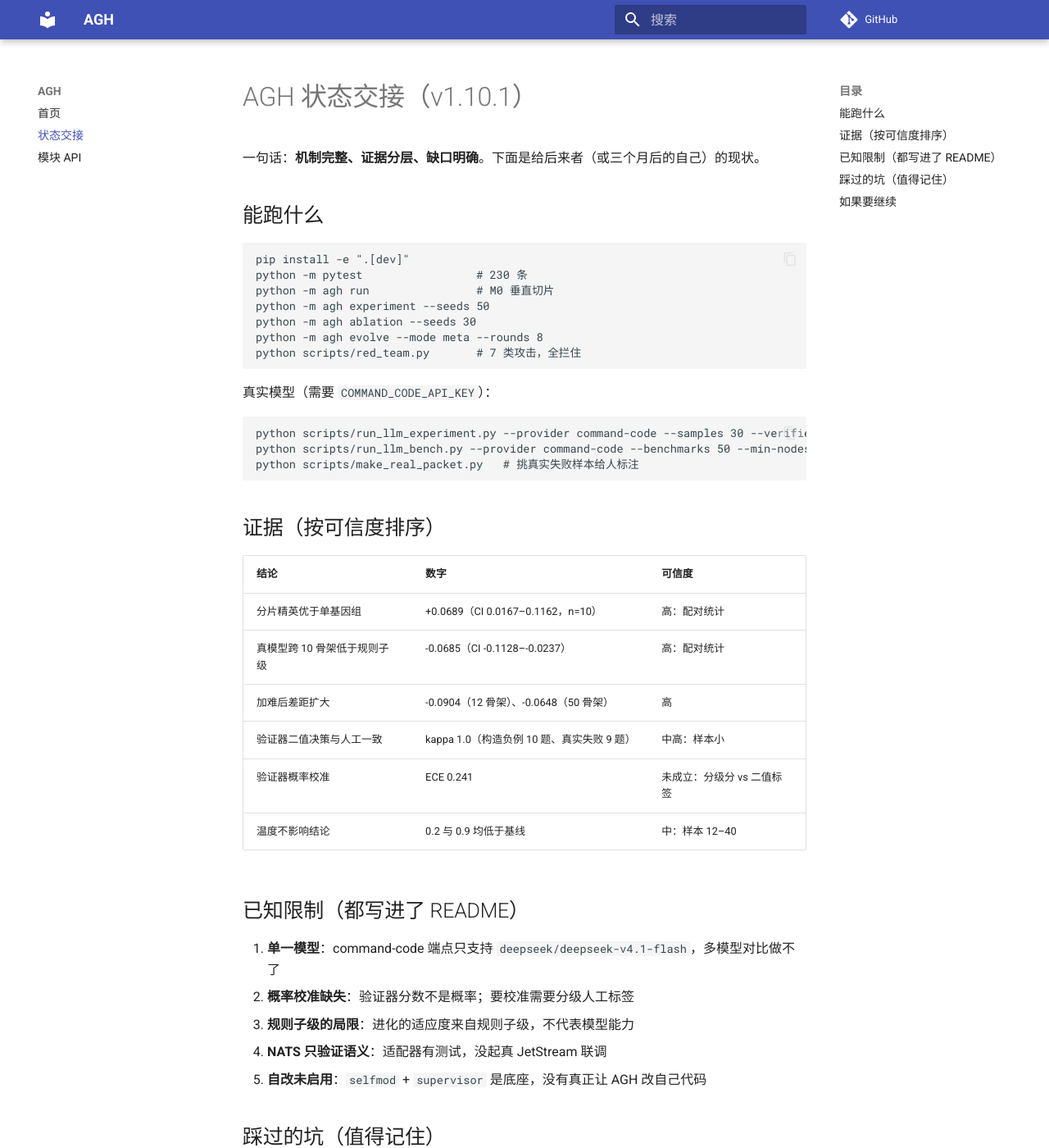
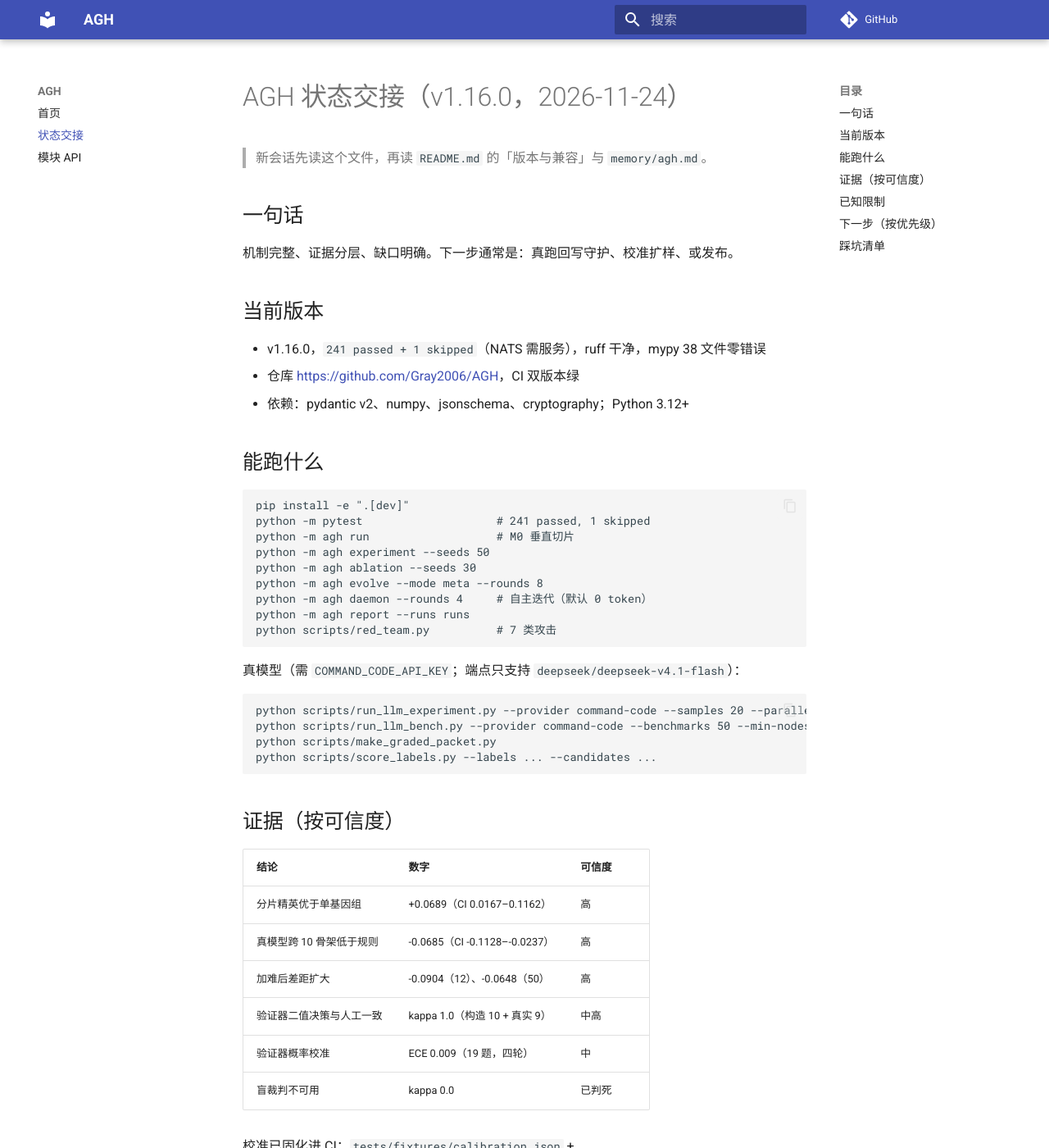
Before and after one commit to Gray2006/AGH, an MkDocs documentation site: the page built from docs/STATUS.md, in a window 1280 px wide and 1400 px high. Shown: the whole window at 82% size. Built offline with MkDocs 1.6.1 and Material for MkDocs 9.7.7, drawn with Linux system fonts in a browser that asks for light colours; comment, search, counter and statistics services are not loaded; some of the changed text lies outside the part shown.

Commit message:
docs: refresh handoff for v1.16.0

````diff
--- a/docs/STATUS.md
+++ b/docs/STATUS.md
@@ -1,59 +1,76 @@
-# AGH 状态交接（v1.10.1）
+# AGH 状态交接（v1.16.0，2026-11-24）
 
-一句话：**机制完整、证据分层、缺口明确**。下面是给后来者（或三个月后的自己）的现状。
+> 新会话先读这个文件，再读 `README.md` 的「版本与兼容」与 `memory/agh.md`。
+
+## 一句话
+
+机制完整、证据分层、缺口明确。下一步通常是：真跑回写守护、校准扩样、或发布。
+
+## 当前版本
+
+- v1.16.0，`241 passed + 1 skipped`（NATS 需服务），ruff 干净，mypy 38 文件零错误
+- 仓库 <https://github.com/Gray2006/AGH>，CI 双版本绿
+- 依赖：pydantic v2、numpy、jsonschema、cryptography；Python 3.12+
 
 ## 能跑什么
 
 ```bash
 pip install -e ".[dev]"
-python -m pytest                 # 230 条
-python -m agh run                # M0 垂直切片
+python -m pytest                    # 241 passed, 1 skipped
+python -m agh run                   # M0 垂直切片
 python -m agh experiment --seeds 50
 python -m agh ablation --seeds 30
 python -m agh evolve --mode meta --rounds 8
-python scripts/red_team.py       # 7 类攻击，全拦住
+python -m agh daemon --rounds 4     # 自主迭代（默认 0 token）
+python -m agh report --runs runs
+python scripts/red_team.py          # 7 类攻击
 ```
 
-真实模型（需要 `COMMAND_CODE_API_KEY`）：
+真模型（需 `COMMAND_CODE_API_KEY`；端点只支持 `deepseek/deepseek-v4.1-flash`）：
 
 ```bash
-python scripts/run_llm_experiment.py --provider command-code --samples 30 --verifier structural
+python scripts/run_llm_experiment.py --provider command-code --samples 20 --parallel 4 --verifier structural
 python scripts/run_llm_bench.py --provider command-code --benchmarks 50 --min-nodes 7 --max-nodes 8
-python scripts/make_real_packet.py   # 挑真实失败样本给人标注
+python scripts/make_graded_packet.py
+python scripts/score_labels.py --labels ... --candidates ...
 ```
 
-## 证据（按可信度排序）
+## 证据（按可信度）
 
 | 结论 | 数字 | 可信度 |
 |---|---|---|
-| 分片精英优于单基因组 | +0.0689（CI 0.0167–0.1162，n=10） | 高：配对统计 |
-| 真模型跨 10 骨架低于规则子级 | -0.0685（CI -0.1128–-0.0237） | 高：配对统计 |
-| 加难后差距扩大 | -0.0904（12 骨架）、-0.0648（50 骨架） | 高 |
-| 验证器二值决策与人工一致 | kappa 1.0（构造负例 10 题、真实失败 9 题） | 中高：样本小 |
-| 验证器概率校准 | ECE 0.241 | 未成立：分级分 vs 二值标签 |
-| 温度不影响结论 | 0.2 与 0.9 均低于基线 | 中：样本 12–40 |
+| 分片精英优于单基因组 | +0.0689（CI 0.0167–0.1162） | 高 |
+| 真模型跨 10 骨架低于规则 | -0.0685（CI -0.1128–-0.0237） | 高 |
+| 加难后差距扩大 | -0.0904（12）、-0.0648（50） | 高 |
+| 验证器二值决策与人工一致 | kappa 1.0（构造 10 + 真实 9） | 中高 |
+| 验证器概率校准 | ECE 0.009（19 题，四轮） | 中 |
+| 盲裁判不可用 | kappa 0.0 | 已判死 |
 
-## 已知限制（都写进了 README）
+校准已固化进 CI：`tests/fixtures/calibration.json` + `tests/test_calibration_regression.py`（ECE ≤ 0.05、kappa ≥ 0.9）。
 
-1. **单一模型**：command-code 端点只支持 `deepseek/deepseek-v4.1-flash`，多模型对比做不了
-2. **概率校准缺失**：验证器分数不是概率；要校准需要分级人工标签
-3. **规则子级的局限**：进化的适应度来自规则子级，不代表模型能力
-4. **NATS 只验证语义**：适配器有测试，没起真 JetStream 联调
-5. **自改未启用**：`selfmod` + `supervisor` 是底座，没有真正让 AGH 改自己代码
+## 已知限制
 
-## 踩过的坑（值得记住）
+1. 单一模型（command-code 只支持 deepseek-v4.1-flash）
+2. 校准样本 19 题，规模小
+3. 进化适应度基于规则子级，不代表模型能力
+4. NATS 只验证语义，未真联调
+5. 代码级自改只有底座（selfmod + supervisor），未启用
+6. daemon 默认 0 token；LLM 变异器要显式开并设预算
 
-- 进化适应度先验证梯度，再验证尺度：权重变异不归一化会让「进步」变成缩放
-- 自报指标必须有验证器门控：`vertical_consistency` 曾按候选自报算，自报即可刷分
-- 日志截断本地哈希链发现不了，必须外部链头 + 长度
-- 推理模型的 `reasoning token` 也算 completion，`max_tokens` 不足会截断 JSON
-- PowerShell 写文件容易带 BOM，TOML 会炸；用 Python 写
+## 下一步（按优先级）
 
-## 如果要继续
+1. `agh daemon --no-write-back --llm-mutator --daily-budget 30000`：看 LLM 变异能否持续改进
+2. 真跑回写版本（会改 `config/frozen/thresholds.json`，需同步 README 的 M0 分数并重建锚点）
+3. PyPI 发布（需 token，先查 `AGH` 名字是否被占）
+4. NATS 联调（`docker compose up -d nats` + `NATS_URL=... pytest tests/test_nats_integration.py`）
+5. 多模型对比（需别的 key）
 
-优先级从高到低：
+## 踩坑清单
 
-1. **分级人工标签**：给验证器打分（0/0.5/1）而不是二值，才能校准概率
-2. **多模型**：换端点或加 key，看 -0.07 的结论是否跨模型成立
-3. **NATS 真联调**：起 JetStream，验证 ack 超时重投与幂等
-4. **代码级自改**：需要沙箱 + 独立权限 + 人工审批，风险最高
+- 进化适应度先验证梯度再验证尺度；权重变异必须归一化，否则「进步」是缩放
+- 自报指标必须验证器门控，否则刷分
+- 日志截断本地链发现不了，需外部链头 + 长度
+- 推理模型 reasoning token 也算 completion，`max_tokens` 不足会截断 JSON
+- PowerShell 写文件易带 BOM，TOML 会炸；用 Python 写
+- `git tag -d` 被安全网拦；改 tag 用 `--force-with-lease=<远程 tag 对象 sha>`
+- 跑 daemon 冒烟会回写仓库冻结层，务必带 `--no-write-back`
````
